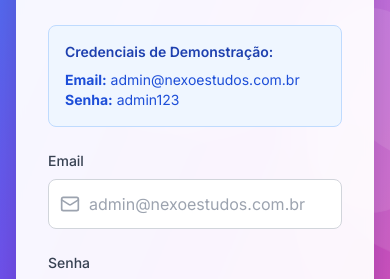
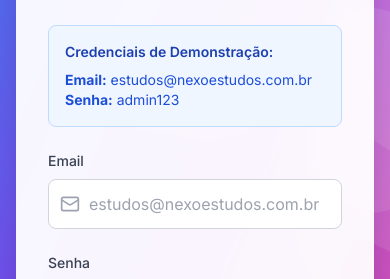
Before and after one commit to Roodlemos/EstudosN, a React (Vite) app: page /EstudosN/login in a window 390 px wide. Shown: the part 275-554 px from the top of the page. Built offline with nearby package versions, Linux system fonts and the light colour scheme.

Commit message:
Update contact information: phone, email, WhatsApp and add LinkedIn

```diff
--- a/src/components/LandingPage.tsx
+++ b/src/components/LandingPage.tsx
@@ -18,7 +18,8 @@
   Clock,
   Globe,
   Lightbulb,
-  Settings
+  Settings,
+  Linkedin
 } from 'lucide-react'
 import { svgs } from '../assets';
 import ElectricalPanorama from './ElectricalPanorama';
@@ -504,15 +505,15 @@
                   {
                     icon: Phone,
                     title: t.contact.info.phone,
-                    content: '+55 (11) 9999-9999',
-                    link: 'tel:+5511999999999',
+                    content: '+55 (31) 9 7228-1758',
+                    link: 'tel:+5531972281758',
                     color: 'from-blue-500 to-blue-600'
                   },
                   {
                     icon: Mail,
                     title: t.contact.info.email,
-                    content: 'contato@nexoestudos.com.br',
-                    link: 'mailto:contato@nexoestudos.com.br',
+                    content: 'estudos@nexoestudos.com.br',
+                    link: 'mailto:estudos@nexoestudos.com.br',
                     color: 'from-green-500 to-green-600'
                   },
                   {
@@ -642,6 +643,17 @@
                 Consultoria brasileira especializada no Sistema Interligado Nacional,
                 oferecendo soluções técnicas de excelência.
               </p>
+              <div className="flex space-x-4 mt-6">
+                <motion.a
+                  href="https://www.linkedin.com/company/nexo-estudos-el%C3%A9tricos/"
+                  target="_blank"
+                  rel="noopener noreferrer"
+                  whileHover={{ scale: 1.1, y: -2 }}
+                  className="w-10 h-10 bg-gradient-to-r from-blue-600 to-blue-700 rounded-lg flex items-center justify-center text-white hover:shadow-lg transition-all duration-300"
+                >
+                  <Linkedin size={20} />
+                </motion.a>
+              </div>
             </div>
 
             <div>
@@ -690,7 +702,7 @@
 
       {/* WhatsApp Floating Button */}
       <motion.a
-        href="https://wa.me/5511999999999?text=Olá! Gostaria de solicitar um estudo elétrico."
+        href="https://wa.me/5531972281758?text=Olá! Gostaria de solicitar um estudo elétrico."
         target="_blank"
         rel="noopener noreferrer"
         className="fixed bottom-6 right-6 z-50 bg-green-500 hover:bg-green-600 text-white p-4 rounded-full shadow-2xl transition-all duration-300 group"
--- a/src/components/LoginPanel.tsx
+++ b/src/components/LoginPanel.tsx
@@ -129,7 +129,7 @@
           >
             <h3 className="text-sm font-semibold text-blue-800 mb-2">Credenciais de Demonstração:</h3>
             <p className="text-sm text-blue-700">
-              <strong>Email:</strong> admin@nexoestudos.com.br<br />
+              <strong>Email:</strong> estudos@nexoestudos.com.br<br />
               <strong>Senha:</strong> admin123
             </p>
           </motion.div>
@@ -162,7 +162,7 @@
                   value={email}
                   onChange={(e) => setEmail(e.target.value)}
                   className="w-full pl-10 pr-4 py-3 border border-gray-300 rounded-lg focus:ring-2 focus:ring-primary-500 focus:border-transparent transition-all duration-300"
-                  placeholder="admin@nexoestudos.com.br"
+                  placeholder="estudos@nexoestudos.com.br"
                   required
                 />
               </div>
--- a/src/context/AuthContext.tsx
+++ b/src/context/AuthContext.tsx
@@ -40,7 +40,7 @@
       setUser({
         id: '1',
         name: 'Administrador',
-        email: 'admin@nexoestudos.com.br',
+        email: 'estudos@nexoestudos.com.br',
         role: 'admin'
       })
       return true
```
